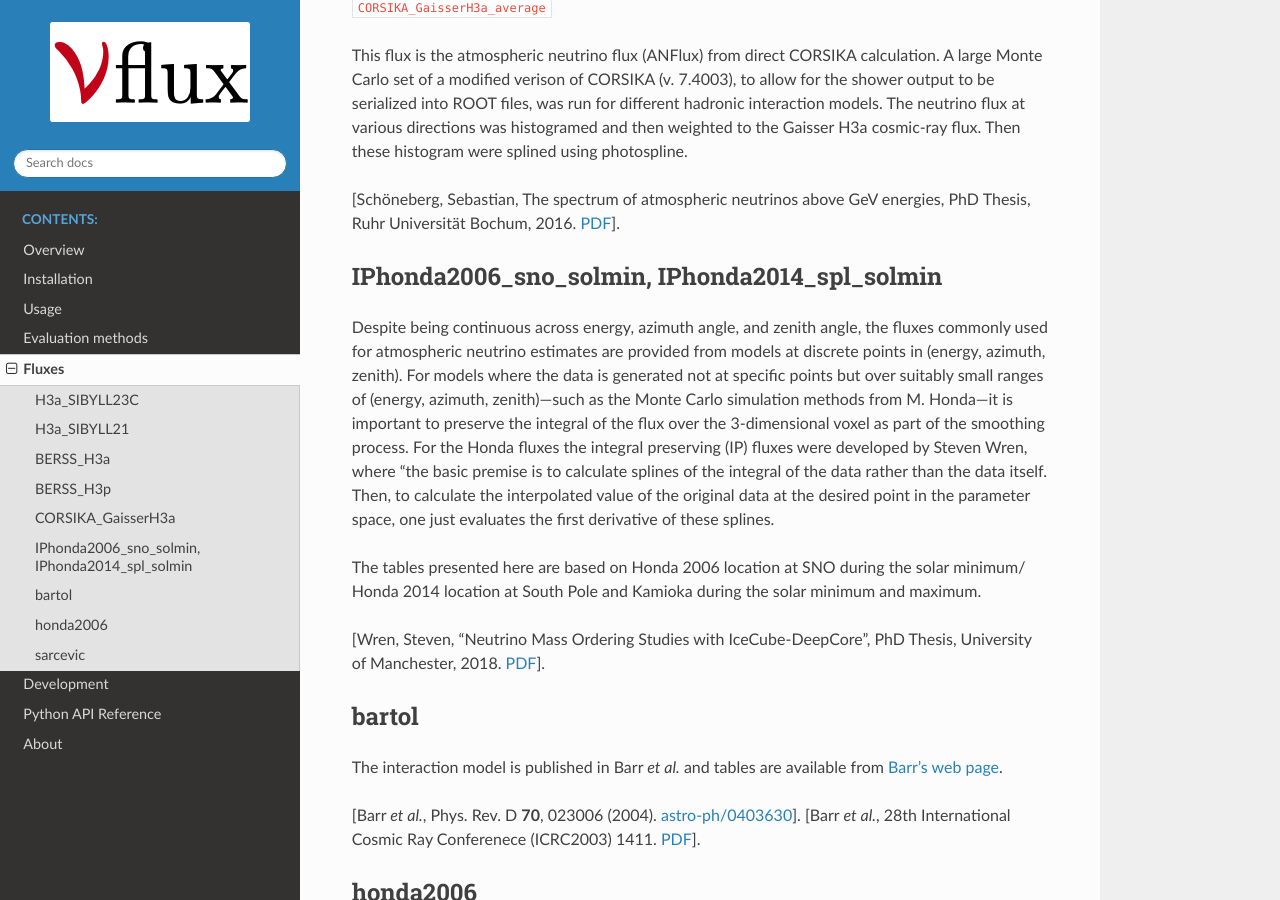
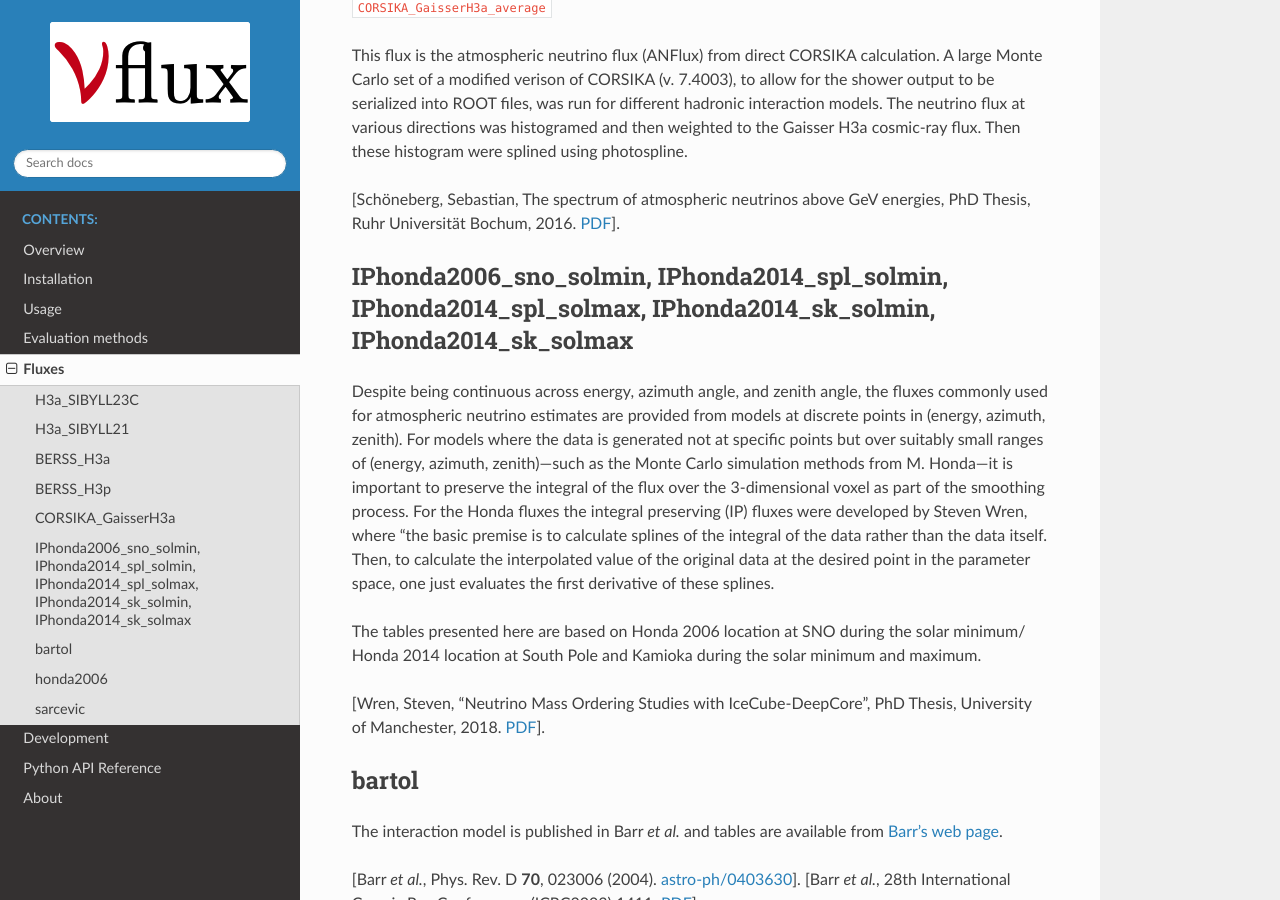
Before and after one commit to icecube/nuflux, a Sphinx documentation site: the page built from docs/fluxes.rst, in a window 1280 px wide and 900 px high, scrolled down 2173 px. Built offline with Sphinx 7.4.7 and the Read the Docs theme 2.0.0, drawn with Linux system fonts in a browser that asks for light colours.

Commit message:
More documentation

```diff
--- a/docs/fluxes.rst
+++ b/docs/fluxes.rst
@@ -67,10 +67,13 @@ This flux is the atmospheric neutrino flux (ANFlux) from direct CORSIKA calculat
 [Schöneberg, Sebastian, The spectrum of atmospheric neutrinos above GeV energies, PhD Thesis, Ruhr Universität Bochum, 2016. `PDF <https://hss-opus.ub.ruhr-uni-bochum.de/opus4/frontdoor/deliver/index/docId/5268/file/diss.pdf>`_].
 
 
-IPhonda2006_sno_solmin, IPhonda2014_spl_solmin
-----------------------------------------------
+IPhonda2006_sno_solmin, IPhonda2014_spl_solmin, IPhonda2014_spl_solmax, IPhonda2014_sk_solmin, IPhonda2014_sk_solmax
+--------------------------------------------------------------------------------------------------------------------
 .. _IPhonda2006_sno_solmin:
 .. _IPhonda2014_spl_solmin:
+.. _IPhonda2014_spl_solmax:
+.. _IPhonda2014_sk_solmin:
+.. _IPhonda2014_sk_solmax:
 
 Despite being continuous across energy, azimuth angle, and zenith angle, the fluxes commonly used for atmospheric neutrino estimates are provided from models at discrete points in (energy, azimuth, zenith). For models where the data is generated not at specific points but over suitably small ranges of (energy, azimuth, zenith)—such as the Monte Carlo simulation methods from M. Honda—it is important to preserve the integral of the flux over the 3-dimensional voxel as part of the smoothing process. For the Honda fluxes the integral preserving (IP) fluxes were developed by Steven Wren, where “the basic premise is to calculate splines of the integral of the data rather than the data itself. Then, to calculate the interpolated value of the original data at the desired point in the parameter space, one just evaluates the first derivative of these splines.
 
```
